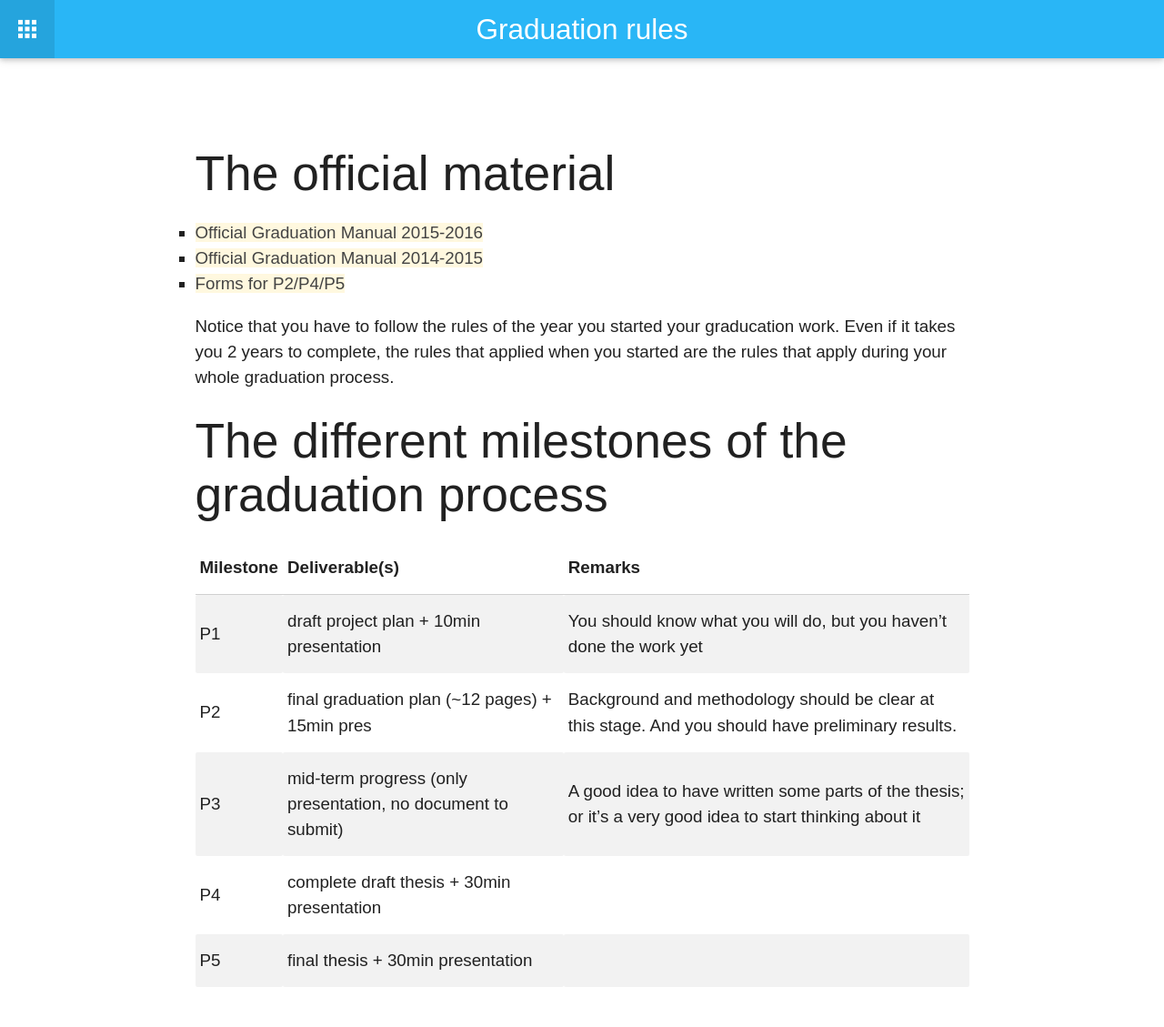
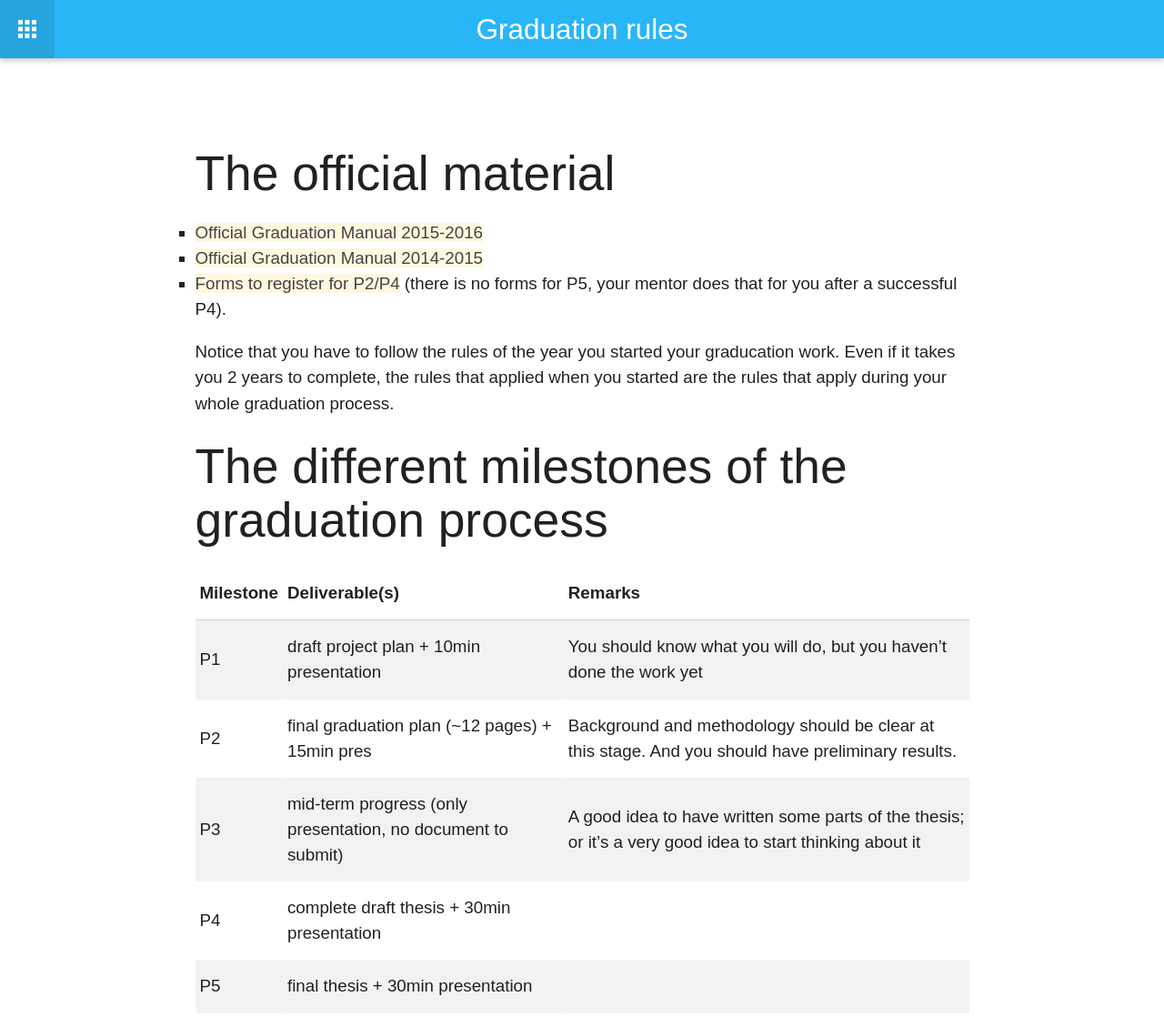
Before and after one commit to tudelft3d/geo2020, a Jekyll site: the page built from rules/index.md, in a window 1280 px wide. Shown: the whole page at 91% size. Built offline with Jekyll 4.4.1, drawn with Linux system fonts in a browser that asks for light colours; nearby versions of some CDN libraries; before the commit the page ends 1100 px from its top, so only the background shows below that.

Commit message:
no forms for P5

```diff
--- a/rules/index.md
+++ b/rules/index.md
@@ -8,7 +8,7 @@ permalink: /rules/
 
   - [Official Graduation Manual 2015-2016](http://studenten.tudelft.nl/fileadmin/Files/studentenportal/os/BKspecifiek/Graduation_Manual_Geomatics_2015-2016.pdf)
   - [Official Graduation Manual 2014-2015]({{ "/pdfs/Graduation Manual Geomatics 2014-2015.pdf" | prepend: site.baseurl }})
-  - [Forms for P2/P4/P5](http://studenten.tudelft.nl/en/students/faculty-specific/architecture/forms/)
+  - [Forms to register for P2/P4](http://studenten.tudelft.nl/en/students/faculty-specific/architecture/forms/) (there is no forms for P5, your mentor does that for you after a successful P4).
 
 Notice that you have to follow the rules of the year you started your graducation work.
 Even if it takes you 2 years to complete, the rules that applied when you started are the rules that apply during your whole graduation process.
```
